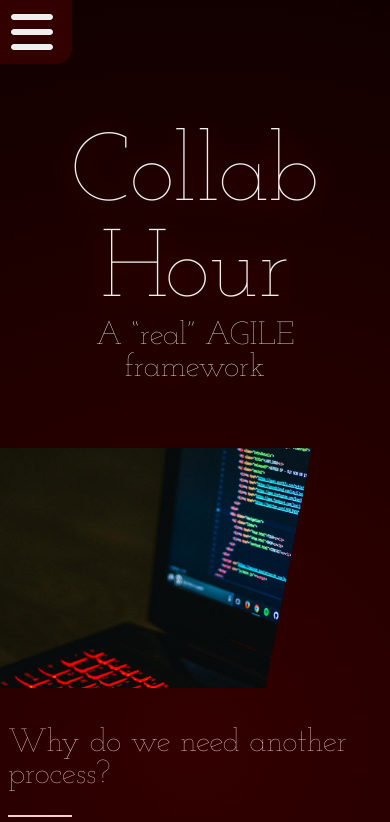
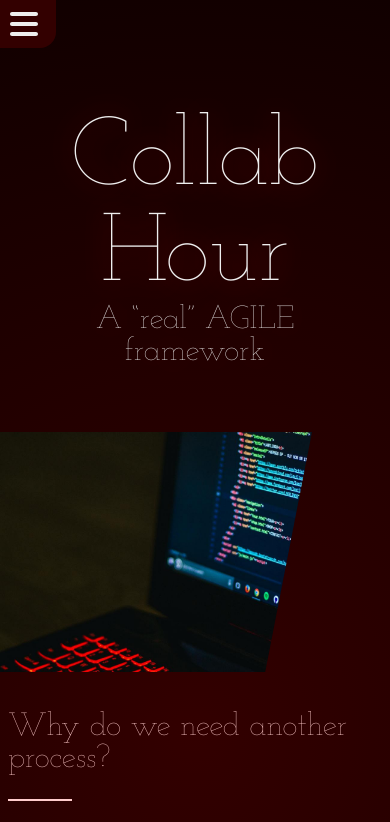
Before and after one commit to jonathandewitt-dev/Collab-Hour, a website: page index.html in a window 390 px wide. Shown: the top 822 px of the page. Drawn offline with Linux system fonts and the light colour scheme.

Commit message:
reducing size of mobile nav toggle

```diff
--- a/styles.css
+++ b/styles.css
@@ -88,7 +88,7 @@ body {
     color: var(--color-site-1-c);
     border: 0 solid;
     border-bottom-right-radius: 1rem;
-    font-size: 3rem;
+    font-size: 2rem;
     display: inline-flex;
     align-items: center;
     padding: 0.5rem 1rem 0.5rem 0.5rem;
```
